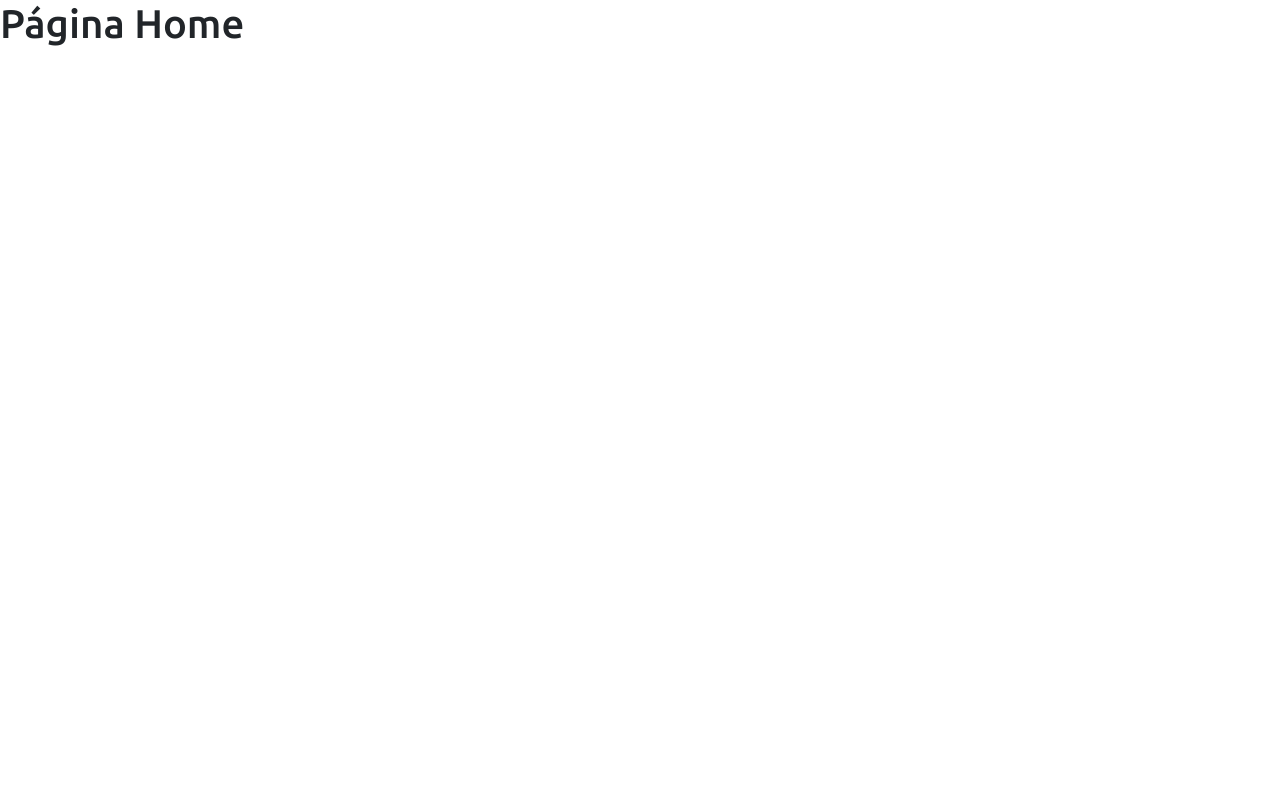
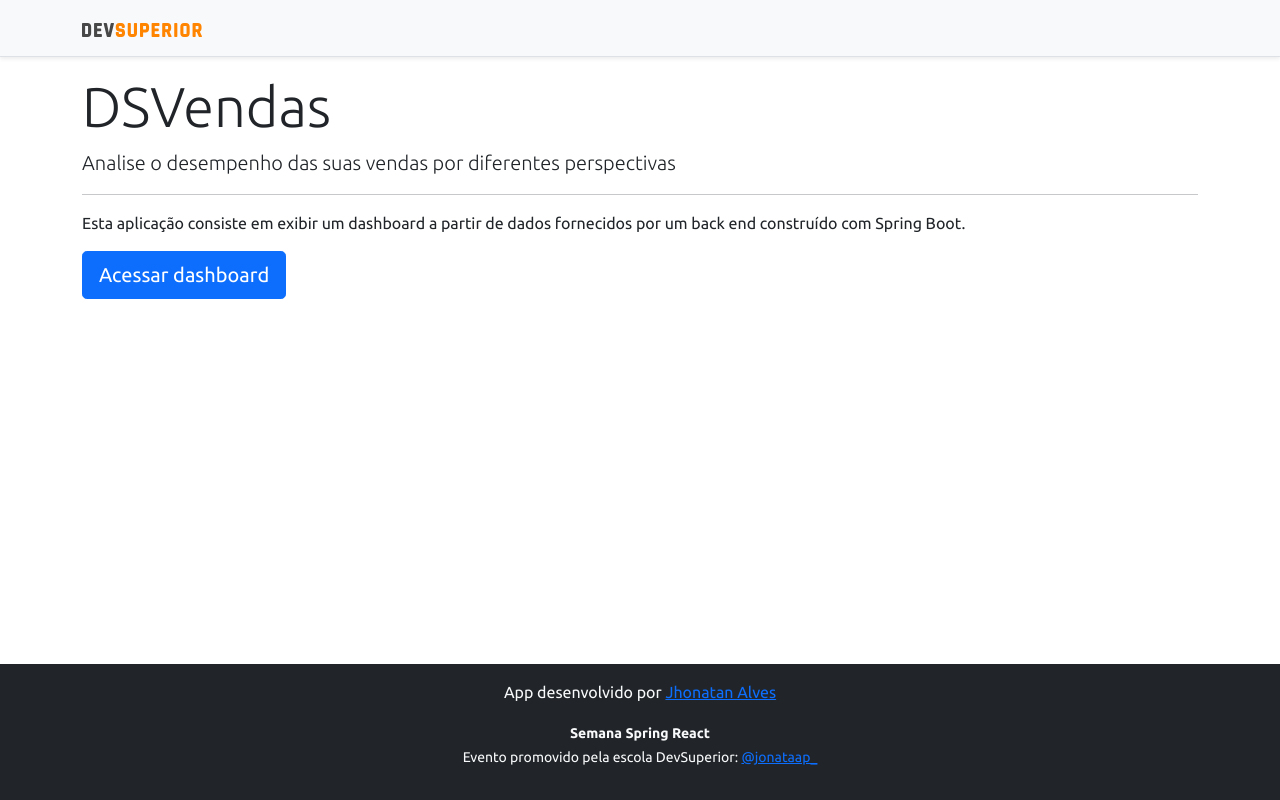
Before and after one commit to JhonatanAlves4/projeto-sds4, a React (Create React App) app in the folder frontend/: page / in a window 1280 px wide. Built offline with nearby package versions, Linux system fonts and the light colour scheme.

Commit message:
Home, navigation

```diff
--- a/frontend/src/components/navbar/index.tsx
+++ b/frontend/src/components/navbar/index.tsx
@@ -1,3 +1,4 @@
+import { Link } from 'react-router-dom';
 import ImgDsDark from '../../assets/img/ds-dark.svg';
 
 const Navbar = () => {
@@ -5,7 +6,9 @@ const Navbar = () => {
         <div className="d-flex flex-column flex-md-row align-items-center p-3 px-md-4 mb-3 bg-light border-bottom shadow-sm">
             <div className="container">
                 <nav className="my-2 my-md-0 mr-md-3">
-                    <img src={ImgDsDark} alt="DevSuperior" width="120" />
+                    <Link to="/">
+                        <img src={ImgDsDark} alt="DevSuperior" width="120" />
+                    </Link>
                 </nav>
             </div>
         </div>
--- a/frontend/src/pages/Home/index.tsx
+++ b/frontend/src/pages/Home/index.tsx
@@ -1,9 +1,24 @@
+import Footer from "components/footer";
+import Navbar from "components/navbar";
+import { Link } from "react-router-dom";
 
 const Home = () => {
     return (
-        <div>
-            <h1>Página Home</h1>
+        <>
+        <Navbar />
+        <div className="container">
+            <div className="jumbotron">
+                <h1 className="display-4">DSVendas</h1>
+                <p className="lead">Analise o desempenho das suas vendas por diferentes perspectivas</p>
+                <hr />
+                <p>Esta aplicação consiste em exibir um dashboard a partir de dados fornecidos por um back end construído com Spring Boot.</p>
+                <Link to="/dashboard" className="btn btn-primary btn-lg">
+                    Acessar dashboard
+                </Link>
+            </div>
         </div>
+        <Footer />
+        </>
     );
 }
 
```
